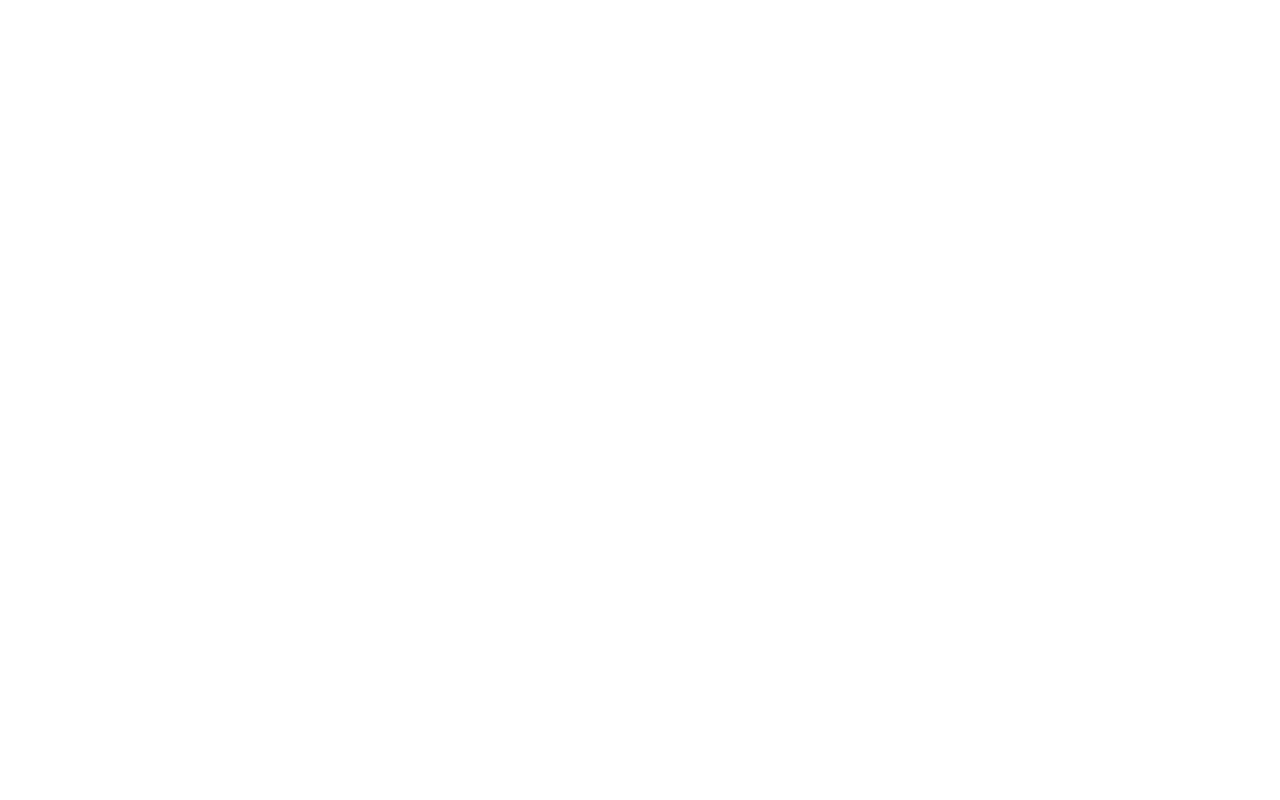
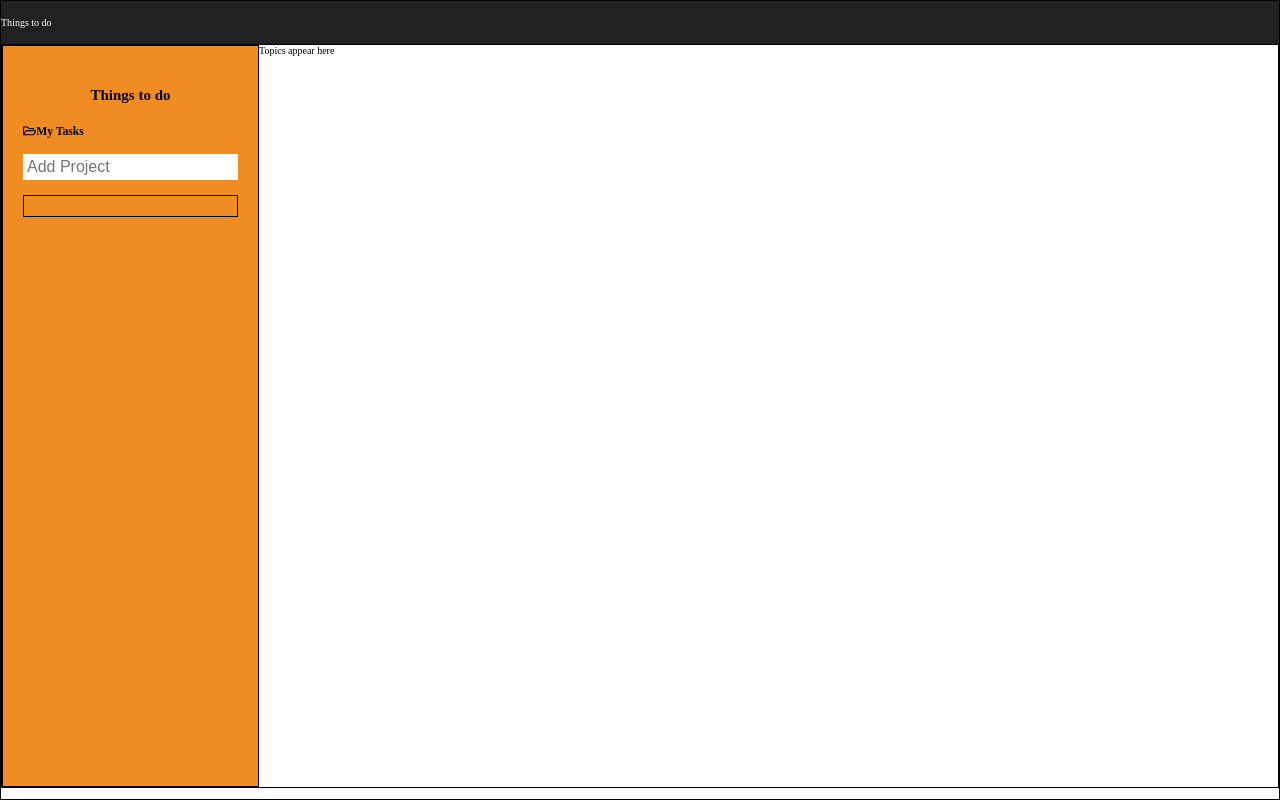
Before and after one commit to okikiola11/todo-list, a website built with webpack: page dist/index.html in a window 1280 px wide. Built offline with Linux system fonts and the light colour scheme.

Commit message:
Add the UI codes for the todo task

```diff
--- a/package.json
+++ b/package.json
@@ -25,6 +25,9 @@
   },
   "homepage": "https://github.com/okikiola11/todo-list#readme",
   "devDependencies": {
+    "babel-eslint": "^10.1.0",
+    "css-loader": "^5.0.1",
+    "style-loader": "^2.0.0",
     "webpack": "^5.19.0",
     "webpack-cli": "^4.4.0"
   }
--- a/src/index.js
+++ b/src/index.js
@@ -0,0 +1,10 @@
+import './styles/index.css';
+
+const addTask = document.querySelector('#task-input').value;
+
+function showDiv() {
+  console.log('hello');
+  addTask.value;
+}
+
+showDiv();
--- /dev/null
+++ b/src/styles/index.css
@@ -0,0 +1,68 @@
+* {
+  box-sizing: border-box;
+}
+
+html,
+body {
+  margin: 0;
+  padding: 0;
+  font-size: 10px;
+}
+
+#container {
+  width: 100%;
+  height: 100vh;
+  border: 1px solid #000000;
+}
+
+.header {
+  background-color: #232023;
+  color: #ffffff;
+  padding: 2vh 0;
+}
+
+.wrapper {
+  display: flex;
+  border: 1px solid #000000;
+  height: 93vh;
+}
+
+.side-nav {
+  padding: 25px 20px;
+  line-height: 1.6;
+  flex-basis: 20%;
+  border: 1px solid #000000;
+  background-color: #ef8d24;
+  color: #000000;
+}
+
+.side-nav h2 {
+  text-align: center;
+}
+
+.side-sub-hdr {
+  font-size: 1.6rem;
+}
+
+form input, form button{
+  padding: 0.4rem;
+  border: none;
+  font-size: 1.6rem;
+  background: white;
+}
+
+.todo-container {
+  border: 1px solid #000000;
+  margin-top: 15px;
+}
+
+.todo-container{
+  display: flex;
+  justify-content: center;
+  align-items: center;
+}
+
+.todo-list{
+  min-width: 40%;
+  list-style: none;
+}
```
Also changed, not shown: dist/index.html, dist/main.js, index.js (deleted), 1 other file.
